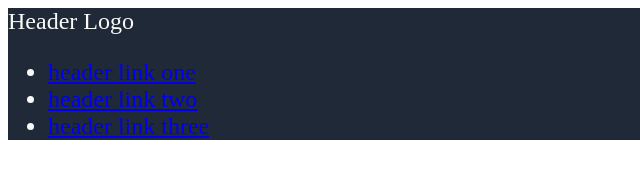
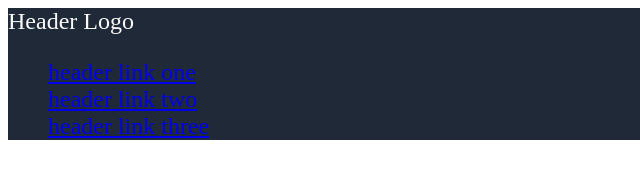
Before and after one commit to Droich/This-Website-Is-Awesome-Project, a plain HTML site: page index.html in a window 1280 px wide. Shown: the full height of the page, 0-640 px from the left. Drawn offline with Linux system fonts and the light colour scheme.

Commit message:
remove style

```diff
--- a/styles.css
+++ b/styles.css
@@ -3,3 +3,7 @@
     font-size: 24px;
     color: #f9faf8;
 }
+
+ul{
+    list-style: none;
+}
```
